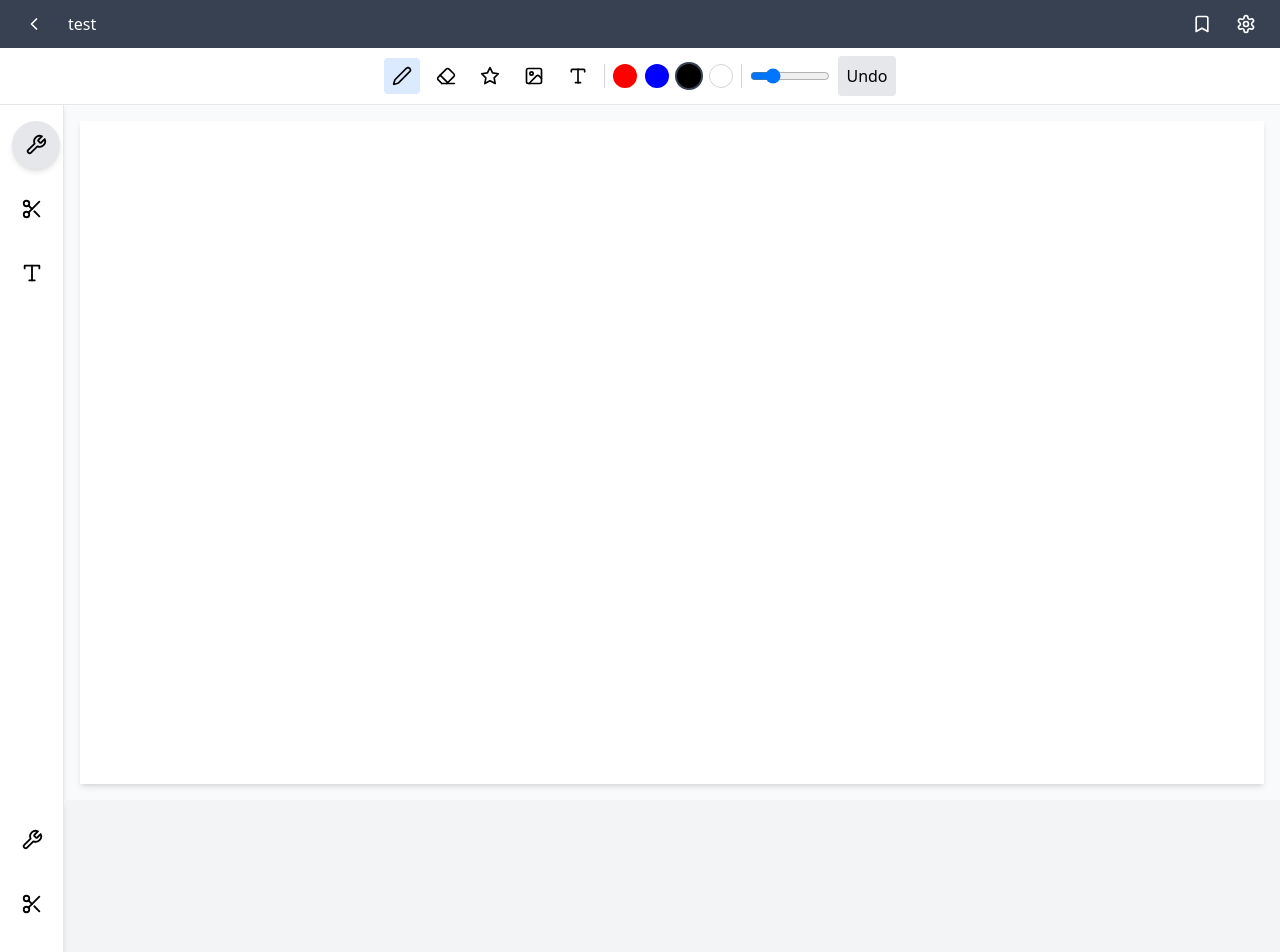
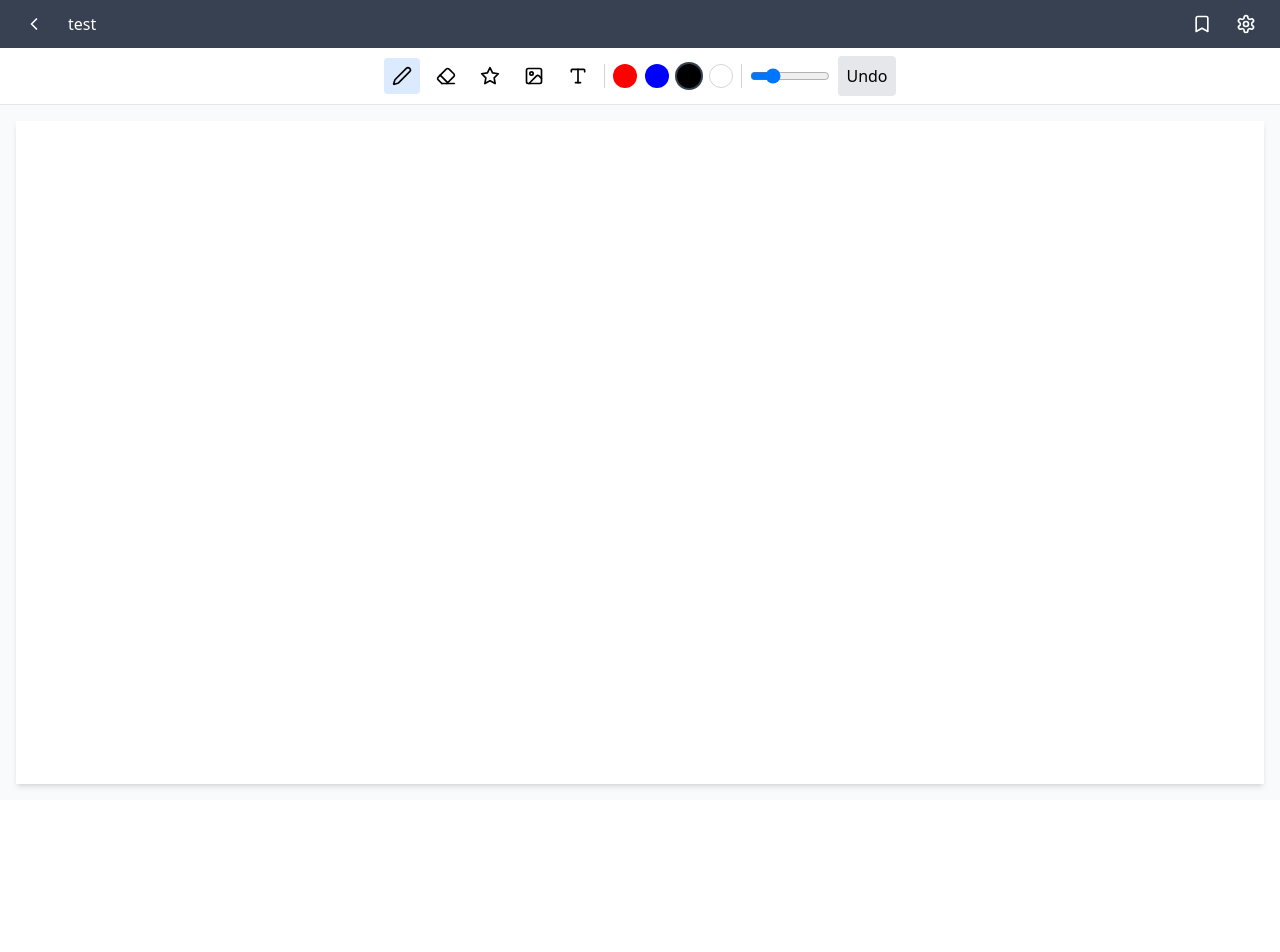
Before and after one commit to Gagam98/CustomDiary, a React (Vite) app: page /canvas in a window 1280 px wide. Shown: the top 952 px of the page. After the commit the page ends 800 px from the top, so only its background shows below. Built offline with nearby package versions, Linux system fonts and the light colour scheme.

Commit message:
컴포넌트 이동

```diff
--- a/src/pages/Canvas/CanvasContent.tsx
+++ b/src/pages/Canvas/CanvasContent.tsx
@@ -2,7 +2,7 @@ import { type FC, useEffect } from "react";
 
 interface CanvasProps {
   handleUndo: () => void;
-  canvasRef: React.RefObject<HTMLCanvasElement>;
+  canvasRef: React.RefObject<HTMLCanvasElement | null>; // ✅ null 허용으로 수정
 }
 
 const CanvasContent: FC<CanvasProps> = ({ handleUndo, canvasRef }) => {
@@ -40,7 +40,7 @@ const CanvasContent: FC<CanvasProps> = ({ handleUndo, canvasRef }) => {
     };
   }, [canvasRef]);
 
-  return null; // Canvas is now handled directly in the main component
+  return null; // 캔버스는 부모에서 직접 렌더링
 };
 
 export default CanvasContent;
--- a/src/pages/Canvas/Index.tsx
+++ b/src/pages/Canvas/Index.tsx
@@ -1,26 +1,40 @@
-import TopToolbar from "./Toolbar/Index";
+import { useRef, useState } from "react";
+import TopToolbar from "./TopToolbar";
 import CanvasContent from "./CanvasContent";
-import Sidebar from "./Sidebar/Index";
-import { useRef } from "react";
+import Sidebar from "./SideToolbar";
 
 const Index = () => {
-  const canvasRef = useRef<HTMLCanvasElement | null>(null);
+  const canvasRef = useRef<HTMLCanvasElement | null>(null); // ✅ null 허용
+  const [activeSideTool, setActiveSideTool] = useState("glue"); // ✅ 사이드툴 상태
 
   return (
-    <div className="w-full h-full flex flex-col">
-      {/* 상단 툴바 */}
-      <TopToolbar />
+    <div className="w-full h-screen flex flex-col">
+      {/* 상단 Toolbar */}
+      <div className="w-full">
+        <TopToolbar />
+      </div>
 
       {/* 메인 레이아웃: Sidebar + Canvas */}
-      <div className="flex flex-1 bg-gray-100">
+      <div className="flex flex-1 overflow-hidden bg-gray-100">
         {/* 왼쪽 사이드바 */}
-        <Sidebar />
+        <div className="w-16">
+          <Sidebar
+            activeSideTool={activeSideTool}
+            setActiveSideTool={setActiveSideTool}
+          />
+        </div>
 
         {/* 캔버스 영역 */}
-        <CanvasContent
-          handleUndo={() => console.log("Undo 실행")}
-          canvasRef={canvasRef}
-        />
+        <div className="flex-1 relative bg-white">
+          <CanvasContent
+            handleUndo={() => console.log("Undo 실행")}
+            canvasRef={canvasRef}
+          />
+          <canvas
+            ref={canvasRef}
+            className="w-full h-full absolute top-0 left-0"
+          />
+        </div>
       </div>
     </div>
   );
--- a/src/pages/Canvas/Toolbar/Index.tsx
+++ b/src/pages/Canvas/TopToolbar.tsx
@@ -9,14 +9,12 @@ import {
   Settings,
 } from "lucide-react";
 import { FiStar } from "react-icons/fi";
-import PenTool from "./PenTool";
-import EraserTool from "./EraserTool";
-import StickerTool from "./StickerTool";
-import SideStickbar from "../Sidebar/Index";
+import PenTool from "./tools/PenTool";
+import EraserTool from "./tools/EraserTool";
+import StickerTool from "./tools/StickerTool";
 
 const Index = () => {
   const [activeTool, setActiveTool] = useState<string>("pen");
-  const [activeSideTool, setActiveSideTool] = useState<string>("glue");
   const [activeColor, setActiveColor] = useState<string>("#000000");
   const [eraserSize, setEraserSize] = useState<number>(10);
   const [lineWidth, setLineWidth] = useState<number>(3);
@@ -134,13 +132,7 @@ const Index = () => {
         {renderToolbar()}
       </div>
 
-      {/* Main content */}
       <div className="flex flex-1 overflow-hidden">
-        <SideStickbar
-          activeSideTool={activeSideTool}
-          setActiveSideTool={setActiveSideTool}
-        />
-
         <div className="flex-1 bg-gray-50 flex justify-center items-center p-4">
           <div className="w-full h-full bg-white shadow-md">
             <canvas ref={canvasRef} className="w-full h-full" />
--- a/src/pages/Canvas/Toolbar/EraserTool.tsx
+++ b/src/pages/Canvas/tools/EraserTool.tsx
@@ -25,10 +25,6 @@ const EraserTool: FC<EraserToolProps> = ({
     if (canvasRef.current) {
       const canvas = canvasRef.current;
       ctxRef.current = canvas.getContext("2d");
-      if (ctxRef.current) {
-        canvas.width = canvas.clientWidth;
-        canvas.height = canvas.clientHeight;
-      }
     }
   }, [canvasRef]);
 
```
Also changed, not shown: src/pages/Canvas/SideToolbar.tsx (renamed from src/pages/Canvas/Sidebar/Index.tsx), src/pages/Canvas/tools/PenTool.tsx (renamed from src/pages/Canvas/Toolbar/PenTool.tsx), src/pages/Canvas/tools/StickerTool.tsx (renamed from src/pages/Canvas/Toolbar/StickerTool.tsx).
